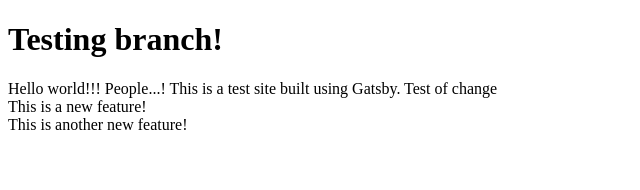
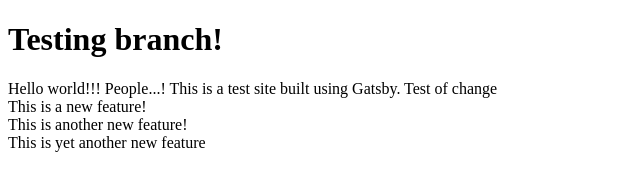
Before and after one commit to jordansali/les-innovateurs-db, a Gatsby site in the folder front-end/hello-world/: page / in a window 1280 px wide. Shown: the whole page, without its empty margins (0-640 px from the left). Built offline with nearby package versions, Linux system fonts and the light colour scheme; Gatsby itself is replaced by a stand-in of ours.

Commit message:
added geature as per pbi#78

```diff
--- a/front-end/hello-world/src/pages/index.js
+++ b/front-end/hello-world/src/pages/index.js
@@ -6,5 +6,6 @@ export default () => (
         <div>Hello world!!! People...! This is a test site built using Gatsby. Test of change</div>
         <div>This is a new feature!</div>
         <div>This is another new feature!</div>
+        <div>This is yet another new feature</div>
     </div>
 )
```
